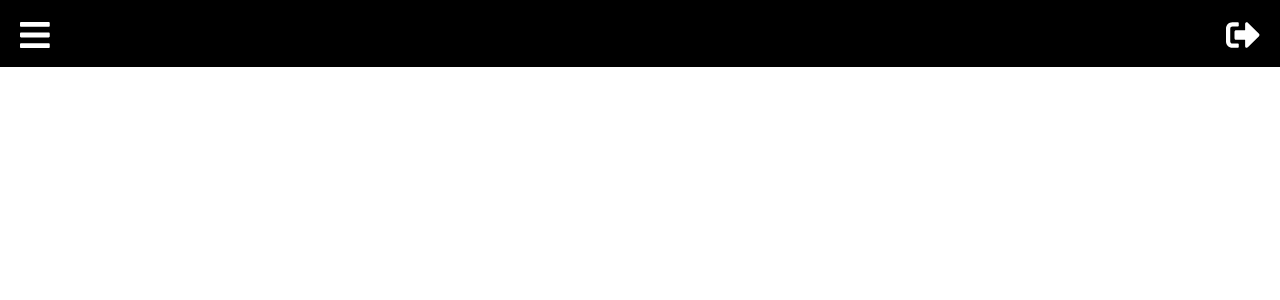
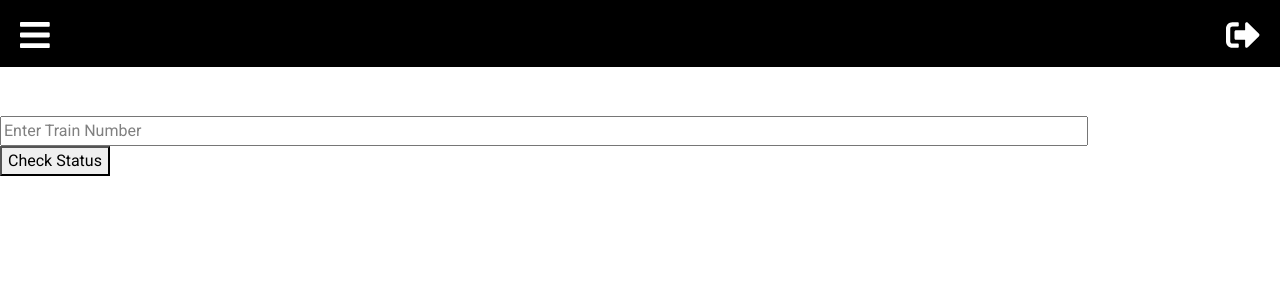
Before and after one commit to Aishh2k/ASDL-FrontEnd, a React (Create React App) app: page /Dashboard/TrainStatus in a window 1280 px wide. Shown: the top 300 px of the page. Built offline with nearby package versions, Linux system fonts and the light colour scheme.

Commit message:
Added Train Status

```diff
--- /dev/null
+++ b/src/Components/Css/TrainStatus.css
@@ -0,0 +1,48 @@
+.trainstatus{
+    background-color: white;
+}
+
+.trainstat{
+    width: 500px;
+    position: absolute;
+    left: 50%;
+    transform: translate(-50%,-50%);
+    top: 50%;
+    color: black;
+    margin-top: 20px;
+    padding-top: 10px;
+    padding-left: 40px;
+    padding-right: 40px;
+    padding-bottom:25px;
+    border-radius: 10px;
+    background-color: whitesmoke;
+}
+
+
+h3{
+    float: left;
+    font-size: 38px;
+    color: #ffffff;
+    border-bottom: 4px solid #ffffff;
+    margin-bottom: 40px;
+    padding: 13px 0;
+}
+
+.status-textbox{
+    width: 100%;
+    overflow: hidden;
+    font-size: 20px;
+    padding: 9px 0;
+    margin: 5px 0;
+    border-bottom: 2px solid #ffffff;
+
+}
+
+.status-textbox input{
+    border: none;
+    outline: none;
+    background: none;
+    color: black;
+    font-size: 18px;
+    margin: 0 10px;
+}
--- a/src/Components/Jsx/Dashboard/Pages/TrainStatus.jsx
+++ b/src/Components/Jsx/Dashboard/Pages/TrainStatus.jsx
@@ -1,11 +1,117 @@
 import React, { Component } from 'react'
+import { FontAwesomeIcon } from "@fortawesome/react-fontawesome";
+import { faTrain } from "@fortawesome/free-solid-svg-icons";
+import "../../../Css/Payment.css"
 
 class TrainStatus extends Component {
+
+    constructor(){
+        super()
+        this.state={
+
+            trainNo : "",
+            trainName : "",
+            src : "",
+            dest : "",
+            show : false
+
+        }
+
+        this.handleChange = this.handleChange.bind(this);
+        this.handleSubmit = this.handleSubmit.bind(this);
+    }
+
+    componentDidMount() {
+        this.state = {
+          show: false
+        };
+      }
+
+    showTable = () => {
+        this.setState({
+          show: true
+        });
+
+        console.log('Button Clicked')
+      };
+
+
+
+
+
+    handleChange(event){
+        this.setState({
+            [ event.target.name ] : event.target.value
+          })
+      }
+
+      async handleSubmit(event){
+        event.preventDefault();
+
+        this.props.history.push('/Dashboard/Receipt');
+     }
+
+
+
+
     render() {
         return (
-            <div>
+
+            <div  id="trainstatus-main" className="trainstatus">
+
+                <div className="trainstat">
+
+                    <h3>Train Status</h3>
+
+                    <div className = "status-textbox">
+
+                    <FontAwesomeIcon icon = {faTrain} />
+                    <input className= "TrNo" name="trainNo" type="text" value={this.state.trainNo} onChange={this.handleChange} placeholder="Enter Train Number" required>
+
+                    </input>
+
+
+
+                    </div>
+
+                    <div className = "status-button">
+                    <button onClick={this.showTable}>Check Status</button>
+
+                    </div>
+
+                    <div className = "status-table">
+
+                    {
+                        this.state.show &&
+                        <table className="table">
+                            <thead>
+                                 <tr>
+                                    <th>Train No</th>
+                                    <th>Train Name</th>
+                                    <th>Source</th>
+                                    <th>Destination</th>
+                                </tr>
+                            </thead>
+                             <tbody>
+                                <tr>
+                                    <td>Col1</td>
+                                    <td>Col2</td>
+                                    <td>Col3</td>
+                                    <td>Col4</td>
+                                </tr>
+
+                            </tbody>
+                         </table>
+                    }
+
+                    </div>
+
+                </div>
 
             </div>
+
+
+
         )
     }
 }
```
Also changed, not shown: 1 other file (tests, documents, lock files or other folders).
